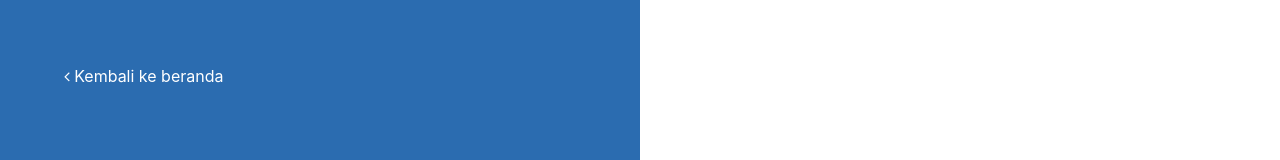
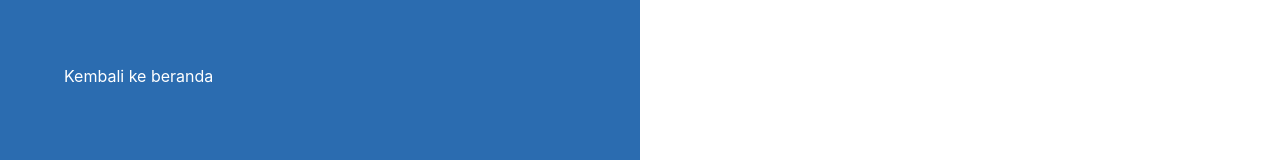
Before and after one commit to MaryantoCin/bncc-x-tiket-movies, a Next.js app: page /login in a window 1280 px wide. Shown: the top 160 px of the page. Built offline with nearby package versions, Linux system fonts and the light colour scheme.

Commit message:
Removed FontAwesome Import

```diff
--- a/components/meta.js
+++ b/components/meta.js
@@ -6,7 +6,6 @@ const Meta = ({ title, description }) => {
       <title>{title}</title>
       <meta name="description" content={description} />
       <link rel="icon" href="/favicon.ico" />
-      <link rel="stylesheet" href="https://cdnjs.cloudflare.com/ajax/libs/font-awesome/4.7.0/css/font-awesome.min.css"/>
     </Head>
   );
 };
```
